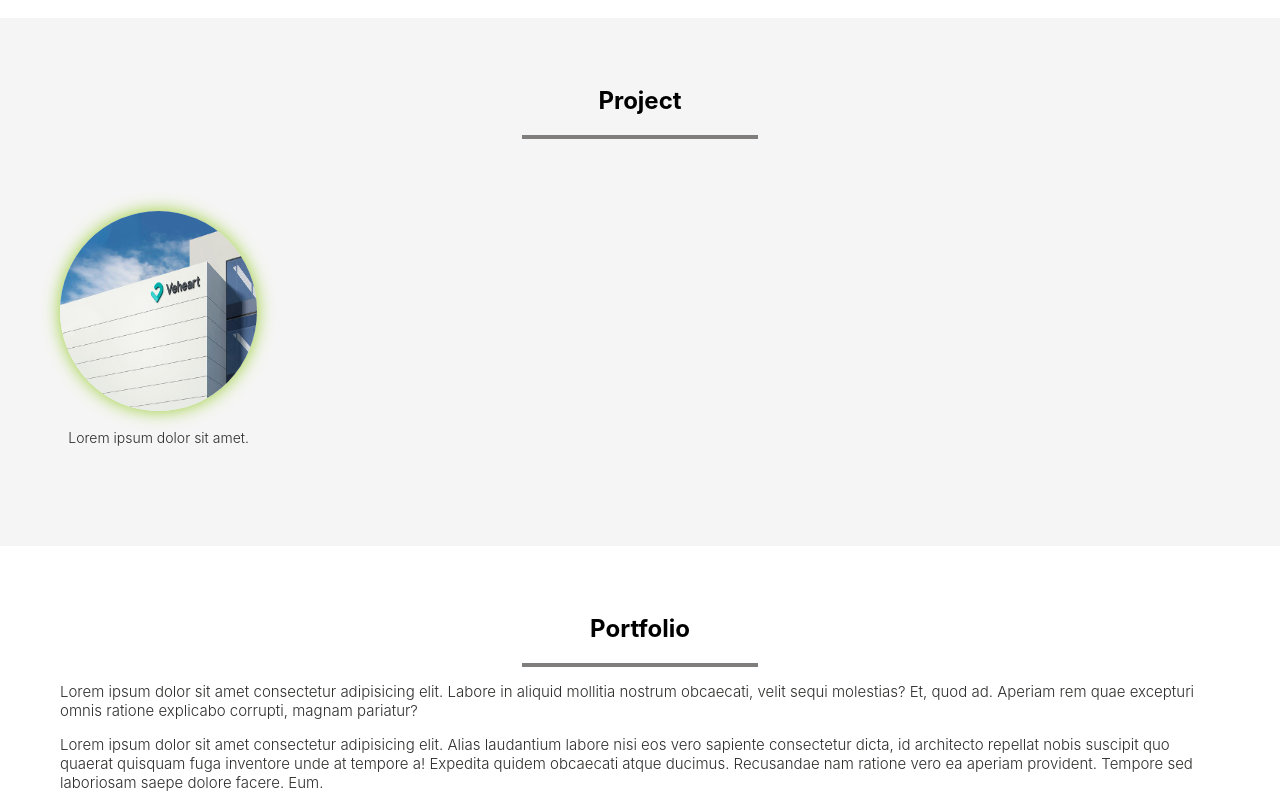
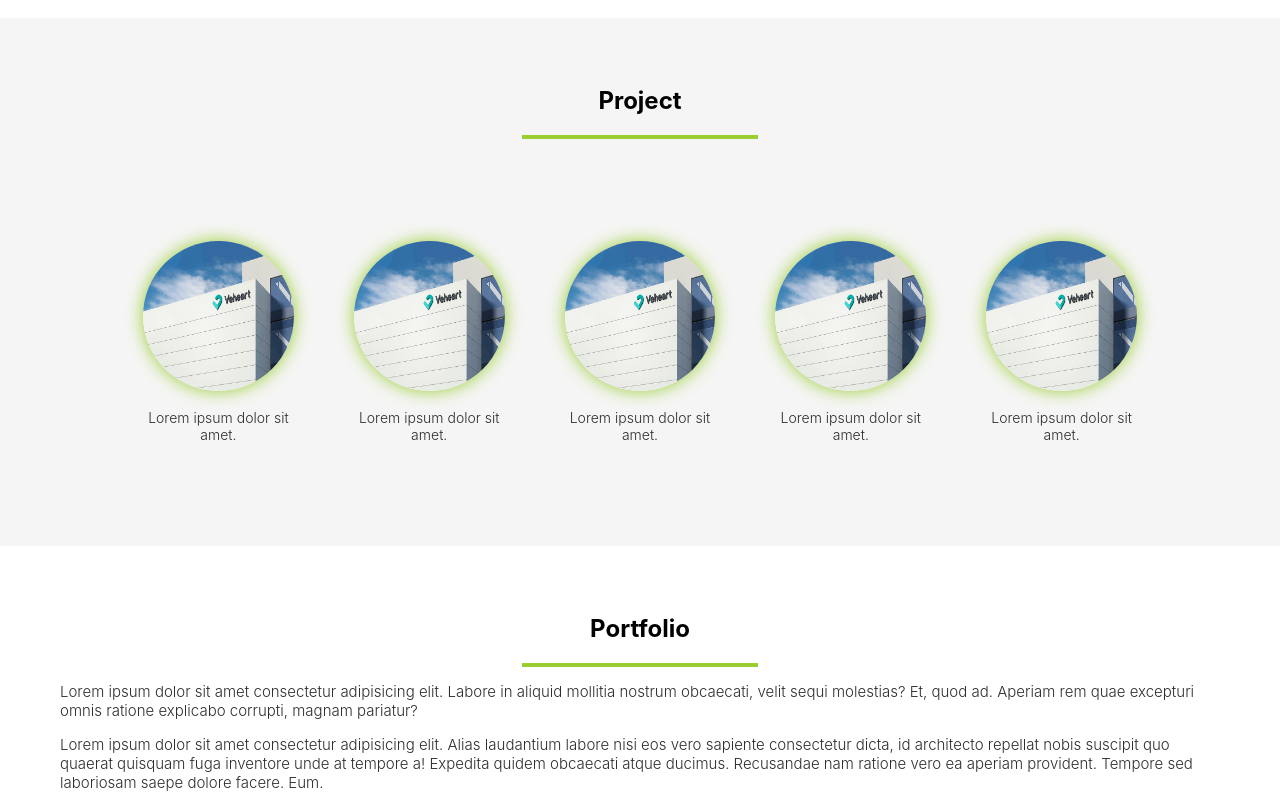
Before and after one commit to saul-paulus/webKelompok_I17_DTS-Batch-II, a plain HTML site: page index.html in a window 1280 px wide. Shown: the part 1380-2180 px from the top of the page. Drawn offline with Linux system fonts and the light colour scheme.

Commit message:
membuat card pada project

```diff
--- a/assets/costumeStyle.css
+++ b/assets/costumeStyle.css
@@ -24,7 +24,7 @@ a {
 }
 
 hr {
-  border: 2px solid rgb(128, 125, 125);
+  border: 2px solid yellowgreen;
   width: 20%;
 }
 .row {
@@ -132,7 +132,7 @@ main p {
 
 .about-img img {
   width: 100%;
-  height: 400px;
+  height: 440px;
 }
 .about-img-title h3 {
   text-align: center;
@@ -169,17 +169,22 @@ main p {
 /* Costume card */
 
 .card {
-  width: 17%;
+  width: 13%;
+  margin: 30px;
 }
 .card img {
   box-shadow: 0 0 17px yellowgreen;
   border-radius: 50%;
   width: 100%;
-  height: 200px;
+  height: 150px;
 }
 .card-text {
   text-align: center;
   font-size: 14px;
+}
+.container-project-card {
+  justify-content: center;
+  display: flex;
 }
 /* Membiuat footer */
 
--- a/index.html
+++ b/index.html
@@ -83,7 +83,39 @@
         <div class="container">
           <h2 class="project-title">Project</h2>
           <hr />
-          <div class="row">
+          <div class="row container-project-card">
+            <div class="card">
+              <img src="./img/img-project/1.jpg" class="card-img" alt="" />
+              <div class="card-body">
+                <p class="card-text">
+                  Lorem ipsum dolor sit amet.
+                </p>
+              </div>
+            </div>
+            <div class="card">
+              <img src="./img/img-project/1.jpg" class="card-img" alt="" />
+              <div class="card-body">
+                <p class="card-text">
+                  Lorem ipsum dolor sit amet.
+                </p>
+              </div>
+            </div>
+            <div class="card">
+              <img src="./img/img-project/1.jpg" class="card-img" alt="" />
+              <div class="card-body">
+                <p class="card-text">
+                  Lorem ipsum dolor sit amet.
+                </p>
+              </div>
+            </div>
+            <div class="card">
+              <img src="./img/img-project/1.jpg" class="card-img" alt="" />
+              <div class="card-body">
+                <p class="card-text">
+                  Lorem ipsum dolor sit amet.
+                </p>
+              </div>
+            </div>
             <div class="card">
               <img src="./img/img-project/1.jpg" class="card-img" alt="" />
               <div class="card-body">
```
